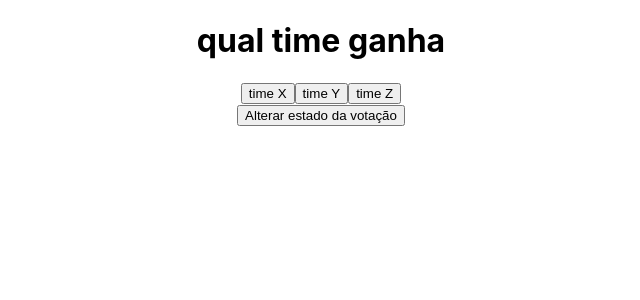
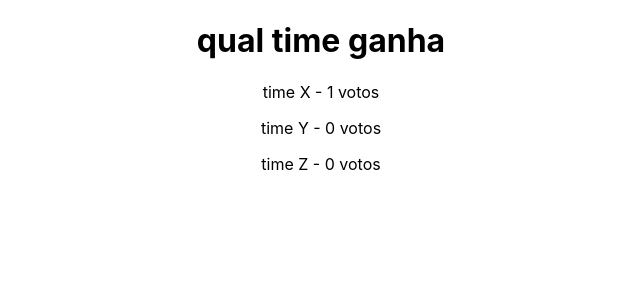
Before and after one commit to SLemos96/QuizScript, a React (Create React App) app: page / in a window 1280 px wide. Both pictures are taken after a click on the button "time X". Shown: the top 300 px of the page, without its empty margins (319-959 px from the left). Built offline with nearby package versions, Linux system fonts and the light colour scheme.

Commit message:
correção de erros e transição para tela de resultado após votar

```diff
--- a/src/Card.js
+++ b/src/Card.js
@@ -1,11 +1,9 @@
-import React from 'react';
+import React, { useState } from 'react';
 import Cabine from './Cabine.js'
 import Resultado from './Resultado.js'
 // import Resultado from './Resultado.js'
 
-var estado = 0; // 0 = open <> 1 = closed
 const statement = 'qual time ganha'; //Título da pergunta
-// const options = ['time A', 'time B', 'time C']; //Alternativas
 const options =[
     {
         count: 0,
@@ -22,23 +20,16 @@ const options =[
 ]
 
 export default function Card(props){
+    const [estado, setEstado] = useState('open');
 
     function vote(voto){
-        alert("Voce votou:"+voto+" quantidade antiga: "+options[voto].count);
+        // alert("Voce votou:"+voto+" quantidade antiga: "+options[voto].count);
         options[voto].count = options[voto].count + 1;
-        alert("Nova quantidade: "+options[voto].count)
+        // alert("Nova quantidade: "+options[voto].count)
+        setEstado('closed'); //fechando a votação após receber o voto
     }
 
-    function alteraEstadoVotacao(){
-        if(estado === 0){ //se a votação estiver aberta, ele fecha
-            estado = 1;
-        }
-        else{ //se tiver fechado ele abre;
-            estado = 0;
-        }
-    }
-
-    if(estado === 0){ //aberto
+    if(estado === 'open'){ //aberto
         return (
             <div>
                 <Cabine
@@ -46,7 +37,6 @@ export default function Card(props){
                     options={options}
                     onVote={vote}
                 />
-                <button onClick='alteraEstadoVotacao'>Alterar estado da votação</button>
             </div>
             )
     }else{ //fechado
@@ -56,7 +46,6 @@ export default function Card(props){
                     statement={statement}
                     options={options}
                 />
-                <button onClick='alteraEstadoVotacao'>Alterar estado da votação</button>
             </div>
             )
     }
--- a/src/Resultado.js
+++ b/src/Resultado.js
@@ -2,10 +2,7 @@ import React from 'react'
 
 export default function Resultado(props) {
     const options = props.options.map((option, index) => (
-        <p
-            // key={option.opcao}
-            // onClick={() => props.onVote(index)}
-        >
+        <p>
             {option.opcao} - {option.count} votos
         </p>
         ))
```
